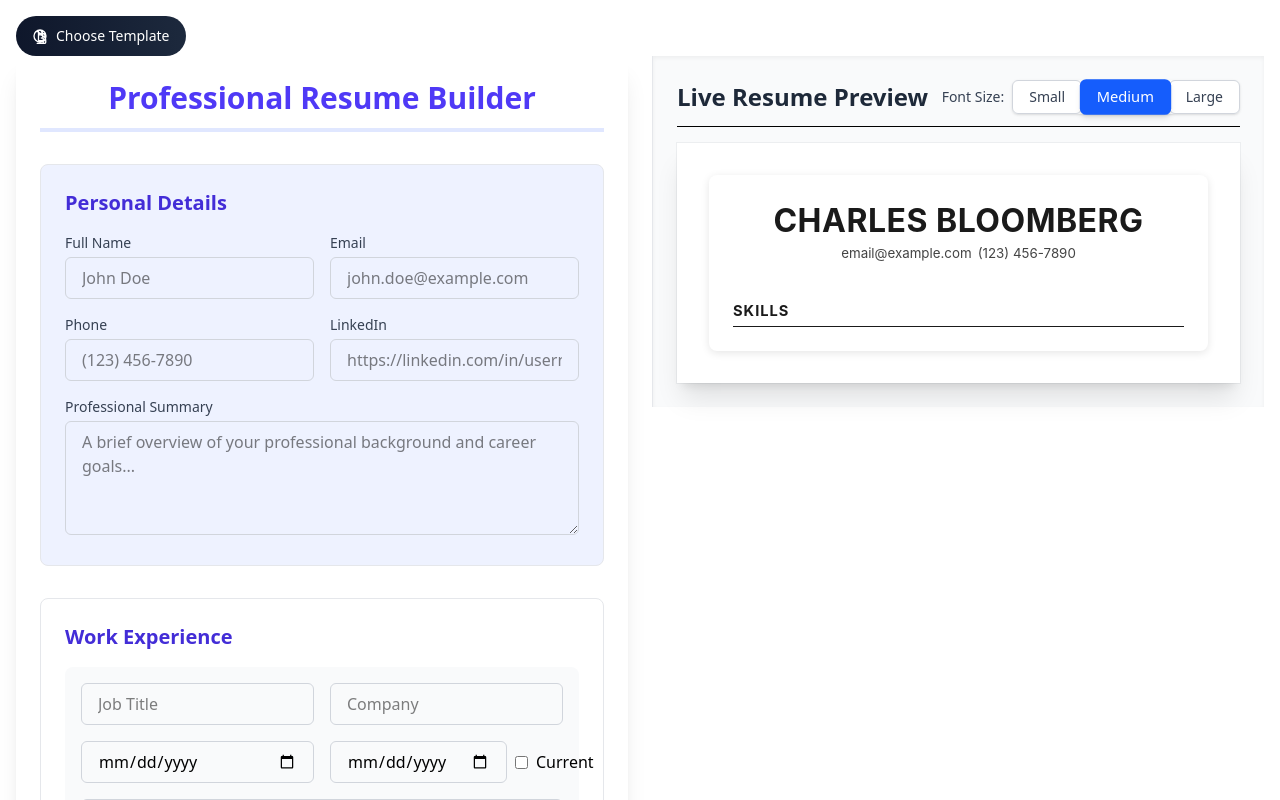
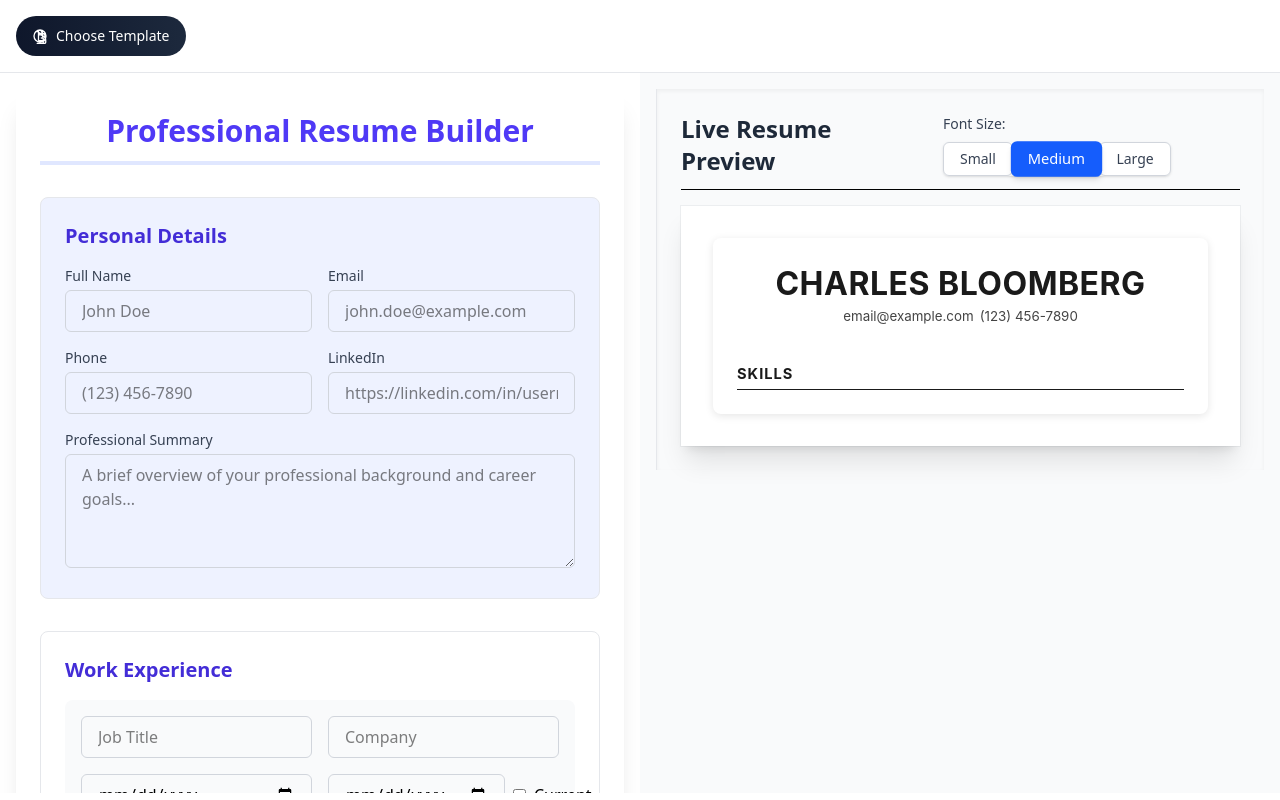
Before and after one commit to Abinash17a/resumeBuilder, a React (Vite) app: page / in a window 1280 px wide. Shown: the top 800 px of the page. Built offline with nearby package versions, Linux system fonts and the light colour scheme.

Commit message:
minor fixes

```diff
--- a/src/App.jsx
+++ b/src/App.jsx
@@ -57,25 +57,26 @@ function App() {
   };
 
   return (
+    <div className="min-h-screen">
+      {/* Header */}
+      <div className="p-4 bg-white border-b border-gray-200">
+        <TemplateSelector setTemplate={setTemplate} />
+      </div>
+
+      {/* Main Content - Responsive Layout */}
+      <div className="flex-1">
+        {/* Desktop/Tablet: Split Screen */}
+        <div className="hidden lg:flex h-[calc(100vh-80px)]">
+          {/* Form - Scrollable */}
+          <div className="w-1/2 overflow-y-auto">
             <div className="p-4">
-      <TemplateSelector setTemplate={setTemplate} />
-
-      {/* Responsive Layout */}
-      <div
-        className="
-          flex
-          flex-col            // Mobile: stacked
-          gap-6
-          lg:flex-row         // Desktop: side by side
-        "
-      >
-        {/* Form */}
-        <div className="w-full lg:w-1/2">
               <StructuredForm data={resumeData} setData={setResumeData} />
             </div>
+          </div>
 
-        {/* Preview */}
-        <div className="w-full lg:w-1/2">
+          {/* Preview - Fixed */}
+          <div className="w-1/2 overflow-y-auto bg-gray-50">
+            <div className="p-4">
               <Preview
                 data={resumeData}
                 template={template}
@@ -86,6 +87,24 @@ function App() {
             </div>
           </div>
         </div>
+
+        {/* Mobile: Original Stacked Layout */}
+        <div className="lg:hidden">
+          <div className="p-4">
+            <StructuredForm data={resumeData} setData={setResumeData} />
+          </div>
+          <div className="p-4 bg-gray-50">
+            <Preview
+              data={resumeData}
+              template={template}
+              fontSize={fontSize}
+              setFontSize={setFontSize}
+              fontSizeConfig={fontSizeConfig[fontSize]}
+            />
+          </div>
+        </div>
+      </div>
+    </div>
   );
 }
 
```
Lines whose indentation alone changed are shown as unchanged.
